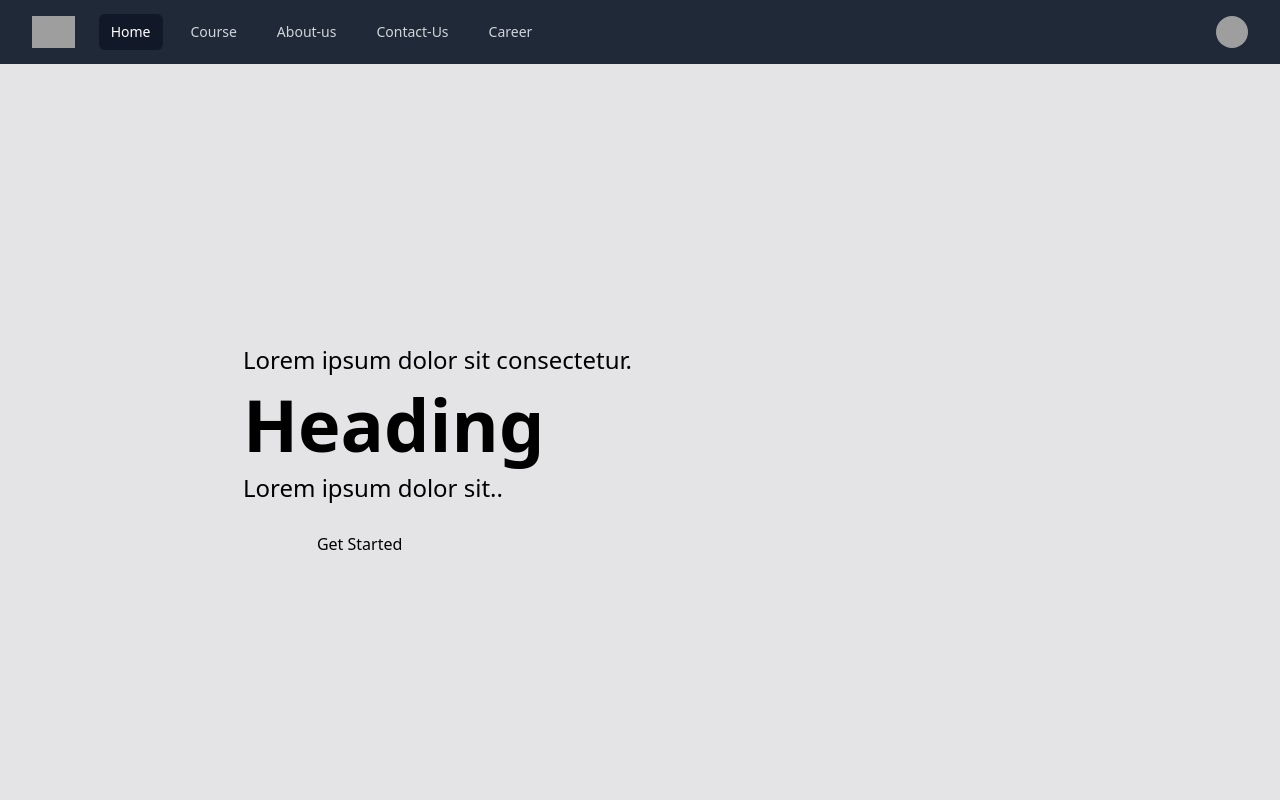
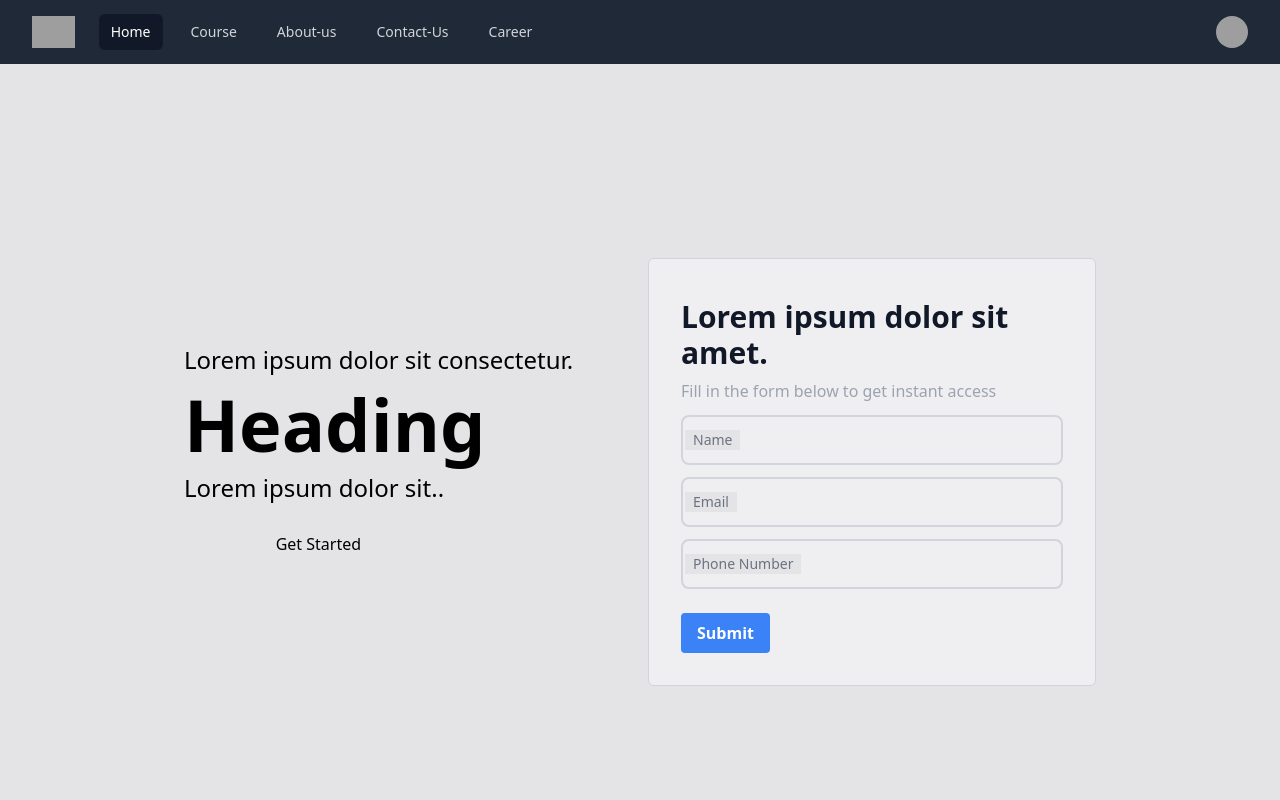
Before and after one commit to Dheeraj-S-Bhojak/YOUVA-learn, a React (Create React App) app: page / in a window 1280 px wide. Shown: the top 800 px of the page. Built offline with nearby package versions, Linux system fonts and the light colour scheme; grey boxes are pictures that could not be loaded.

Commit message:
banner-updated

```diff
--- a/src/components/banner-form/banner-form.tsx
+++ b/src/components/banner-form/banner-form.tsx
@@ -2,8 +2,8 @@
 
 const BannerForm: React.FC = () => {
   return (
-    <div className="min-h-screen bg-gray-60 flex flex-col relative">
-      <div className="max-w-md w-full mx-auto mt-4 bg-white p-8 border rounded-md border-gray-300">
+    <div className="flex flex-col justify-center md:items-start w-full px-2 py-8 ">
+      <div className="max-w-md w-full mx-auto mt-4 bg-white p-8 border rounded-md border-gray-300 bg-opacity-40">
         <div className="text-3xl font-bold text-gray-900 mt-2 ">
           Lorem ipsum dolor sit amet.
         </div>
@@ -23,7 +23,7 @@
               />
               <label
                 htmlFor="Name"
-                className="absolute text-sm text-gray-500 dark:text-gray-400 duration-300 transform -translate-y-4 scale-75 top-2 z-10 origin-[0] bg-white dark:bg-gray-900 px-2 peer-focus:px-2 peer-focus:text-blue-600 peer-focus:dark:text-blue-500 peer-placeholder-shown:scale-100 peer-placeholder-shown:-translate-y-1/2 peer-placeholder-shown:top-1/2 peer-focus:top-2 peer-focus:scale-75 peer-focus:-translate-y-4 left-1"
+                className="absolute text-sm text-gray-500 dark:text-gray-400 duration-300 transform -translate-y-4 scale-75 top-2 z-10 origin-[0] bg-zinc-200 dark:bg-gray-900 px-2 peer-focus:px-2 peer-focus:text-blue-600 peer-focus:dark:text-blue-500 peer-placeholder-shown:scale-100 peer-placeholder-shown:-translate-y-1/2 peer-placeholder-shown:top-1/2 peer-focus:top-2 peer-focus:scale-75 peer-focus:-translate-y-4 left-1"
               >
                 Name
               </label>
@@ -38,7 +38,7 @@
               />
               <label
                 htmlFor="Email"
-                className="absolute text-sm text-gray-500 dark:text-gray-400 duration-300 transform -translate-y-4 scale-75 top-2 z-10 origin-[0] bg-white dark:bg-gray-900 px-2 peer-focus:px-2 peer-focus:text-blue-600 peer-focus:dark:text-blue-500 peer-placeholder-shown:scale-100 peer-placeholder-shown:-translate-y-1/2 peer-placeholder-shown:top-1/2 peer-focus:top-2 peer-focus:scale-75 peer-focus:-translate-y-4 left-1"
+                className="absolute text-sm text-gray-500 dark:text-gray-400 duration-300 transform -translate-y-4 scale-75 top-2 z-10 origin-[0] bg-zinc-200 dark:bg-gray-900 px-2 peer-focus:px-2 peer-focus:text-blue-600 peer-focus:dark:text-blue-500 peer-placeholder-shown:scale-100 peer-placeholder-shown:-translate-y-1/2 peer-placeholder-shown:top-1/2 peer-focus:top-2 peer-focus:scale-75 peer-focus:-translate-y-4 left-1"
               >
                 Email
               </label>
@@ -53,7 +53,7 @@
               />
               <label
                 htmlFor="Phone_Number"
-                className="absolute text-sm text-gray-500 dark:text-gray-400 duration-300 transform -translate-y-4 scale-75 top-2 z-10 origin-[0] bg-white dark:bg-gray-900 px-2 peer-focus:px-2 peer-focus:text-blue-600 peer-focus:dark:text-blue-500 peer-placeholder-shown:scale-100 peer-placeholder-shown:-translate-y-1/2 peer-placeholder-shown:top-1/2 peer-focus:top-2 peer-focus:scale-75 peer-focus:-translate-y-4 left-1"
+                className="absolute text-sm text-gray-500 dark:text-gray-400 duration-300 transform -translate-y-4 scale-75 top-2 z-10 origin-[0] bg-zinc-200 dark:bg-gray-900 px-2 peer-focus:px-2 peer-focus:text-blue-600 peer-focus:dark:text-blue-500 peer-placeholder-shown:scale-100 peer-placeholder-shown:-translate-y-1/2 peer-placeholder-shown:top-1/2 peer-focus:top-2 peer-focus:scale-75 peer-focus:-translate-y-4 left-1"
               >
                 Phone Number
               </label>
--- a/src/components/banner/banner.component.tsx
+++ b/src/components/banner/banner.component.tsx
@@ -1,4 +1,5 @@
 import React from "react";
+import BannerForm from "../banner-form/banner-form.tsx";
 
 const Banner: React.FC = () => {
   return (
@@ -11,7 +12,7 @@
             <p className="text-2xl">Lorem ipsum dolor sit..</p>
             <button className="py-3 px-6 sm:w-[60%] my-4">Get Started</button>
           </div>
-          <div>{/**import banner form here */}</div>
+          <div>{<BannerForm />}</div>
         </div>
       </div>
     </>
--- a/src/declaratrion.d.ts
+++ b/src/declaratrion.d.ts
@@ -2,3 +2,4 @@
 declare module "*.svg";
 declare module "*.jpeg";
 declare module "*.jpg";
+declare module "*.tsx";
```
